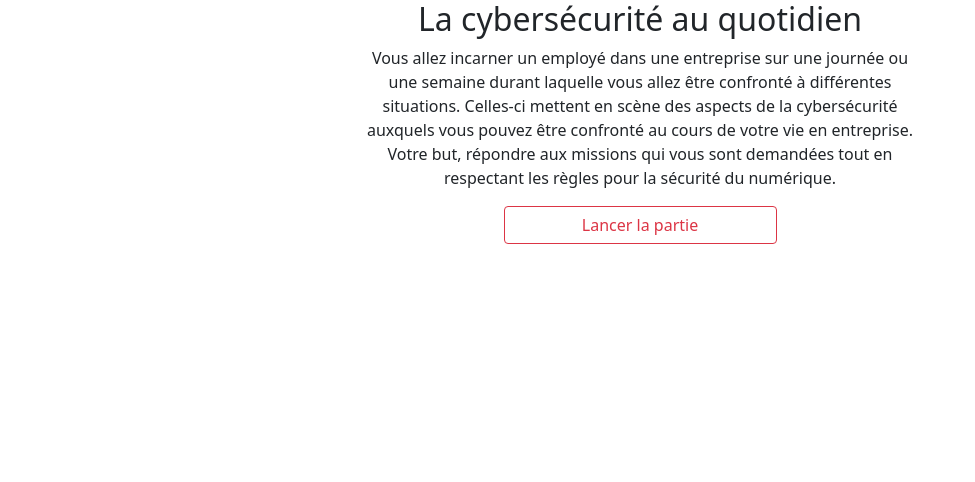
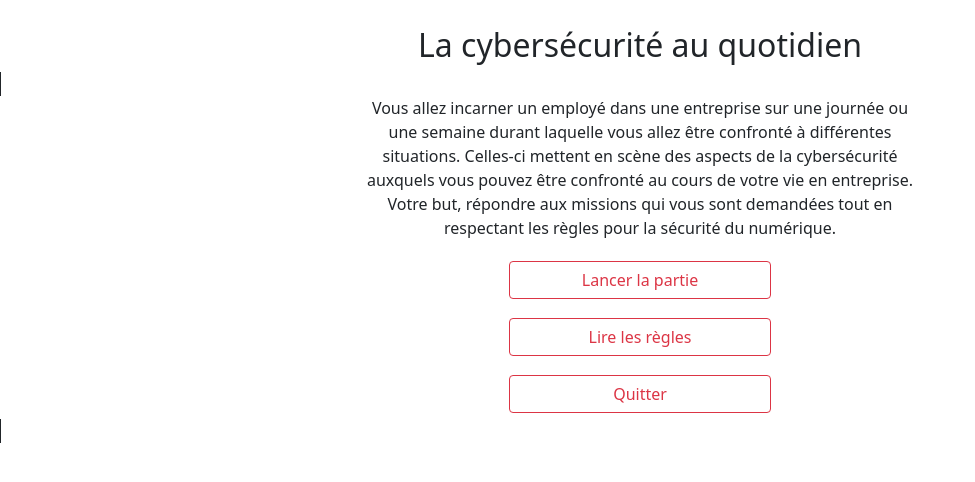
Before and after one commit to Geleetz/Workshop-I1-EPSI, a PHP site: page / in a window 1280 px wide. Shown: the top 482 px of the page, without its empty margins (0-975 px from the left). Run offline with PHP 8.4, Linux system fonts and the light colour scheme.

Commit message:
mise en page

```diff
--- a/index.php
+++ b/index.php
@@ -14,22 +14,26 @@
 
 </head>
 <body>
-<h2 class="text-center">La cybersécurité au quotidien</h2>
+<h2 class="text-center" style="margin-top: 2%;">La cybersécurité au quotidien</h2>
+<span class="border border-dark">
 <div class="container">
     <div class="row">
       <div class="col-md-3"></div>
-    <div class="col-md-6">
+      <div class="col-md-6" style="margin-left: auto; margin-right: auto;">
         <p class="text-center">Vous allez incarner un employé dans une entreprise sur une journée ou une semaine durant laquelle vous allez être confronté à
           différentes situations. Celles-ci mettent en scène des aspects de la cybersécurité auxquels vous pouvez être confronté au
           cours de votre vie en entreprise. Votre but, répondre aux missions qui vous sont demandées tout en respectant les règles pour
           la sécurité du numérique.</p>
         <div class="d-grid gap-2 col-6 mx-auto">
-        <button onclick='window.location.href="game.php"' type="button" class="btn btn-outline-danger">Lancer la partie</button>
+          <button style="margin: 2%;" onclick='window.location.href="game.php"' type="button" class="btn btn-outline-danger">Lancer la partie</button>
+          <button style="margin: 2%;" onclick='window.location.href="game.php"' type="button" class="btn btn-outline-danger">Lire les règles</button>
+          <button style="margin: 2%;" onclick='window.close' type="button" class="btn btn-outline-danger">Quitter</button>
         </div>
       </div>
       <div class="col-md-3"></div>
     </div>
   </div>
+  </span>
 </body>
 <!-- Ajout des librairies JS -->
 <script src="https://cdn.jsdelivr.net/npm/bootstrap@5.1.1/dist/js/bootstrap.bundle.min.js" integrity="sha384-/bQdsTh/da6pkI1MST/rWKFNjaCP5gBSY4sEBT38Q/9RBh9AH40zEOg7Hlq2THRZ" crossorigin="anonymous"></script>
```
Lines whose indentation alone changed are shown as unchanged.
